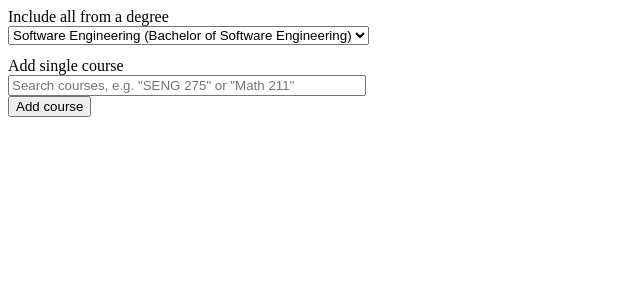
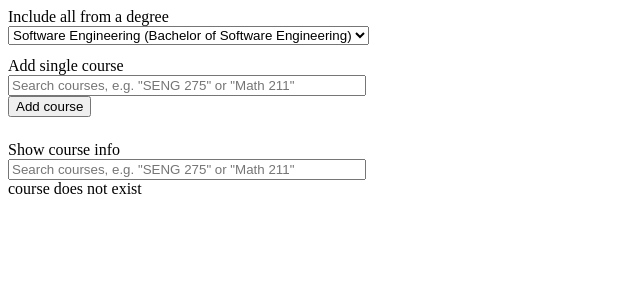
Before and after one commit to tdgao/program-planner, a React (Create React App) app: page / in a window 1280 px wide. Shown: the top 300 px of the page, without its empty margins (0-640 px from the left). Built offline with nearby package versions, Linux system fonts and the light colour scheme.

Commit message:
set up course info

```diff
--- a/public/index.html
+++ b/public/index.html
@@ -24,7 +24,7 @@
       work correctly both with client-side routing and a non-root public URL.
       Learn how to configure a non-root public URL by running `npm run build`.
     -->
-    <title>React App</title>
+    <title>Program Planner</title>
   </head>
   <body>
     <noscript>You need to enable JavaScript to run this app.</noscript>
--- a/src/coursePlanner/CourseInfo/CourseInfo.tsx
+++ b/src/coursePlanner/CourseInfo/CourseInfo.tsx
@@ -1,30 +1,38 @@
+import { atom, useAtom } from "jotai";
 import styled from "styled-components";
+import { coursesAtom } from "../ProgramPlannerAtoms";
 
 const LayoutDiv = styled.div`
   display: grid;
 `;
 
-export interface CourseInfoProps {
-  name: string;
-  description: string;
-}
+const courseAtom = atom("");
 
-export const CourseInfo = (props: CourseInfoProps) => {
+export const CourseInfo = () => {
+  const [course, setCourse] = useAtom(courseAtom);
+  const [courses] = useAtom(coursesAtom);
+
+  const courseExists = !!courses[course];
+
   return (
     <LayoutDiv>
-      <div>SENG 275</div>
-      <pre>
-        {`Some description placeholder
-[SENG]
-[Has Special Requirements]
-
-Pre reqs here
-
-
-Override Completed Date
-[set year and term]
-`}
-      </pre>
+      <div>Show course info</div>
+      <input
+        type="text"
+        placeholder={`Search courses, e.g. "SENG 275" or "Math 211"`}
+        style={{ width: "350px" }}
+        onChange={(e) => {
+          setCourse(e.target.value.toUpperCase().replace(/\s/g, ""));
+        }}
+      />
+      {courseExists ? (
+        <>
+          <div>{course}</div>
+          <pre>{JSON.stringify(courses[course], null, 2)}</pre>
+        </>
+      ) : (
+        <>course does not exist</>
+      )}
     </LayoutDiv>
   );
 };
--- a/src/coursePlanner/ProgramPlanner.tsx
+++ b/src/coursePlanner/ProgramPlanner.tsx
@@ -1,15 +1,17 @@
 import styled from "styled-components";
 import { AddCourses } from "./AddCourse/AddCourses";
+import { CourseInfo } from "./CourseInfo/CourseInfo";
 
 export const PageDiv = styled.div`
   display: grid;
-  grid-template-columns: 500px auto;
+  row-gap: 24px;
 `;
 
 export const ProgramPlanner = () => {
   return (
     <PageDiv>
       <AddCourses />
+      <CourseInfo />
     </PageDiv>
   );
 };
--- a/src/coursePlanner/ProgramPlannerAtoms.tsx
+++ b/src/coursePlanner/ProgramPlannerAtoms.tsx
@@ -1,10 +1,10 @@
-import { atom, useAtom } from "jotai";
+import { atom } from "jotai";
 import courses from "../assets/courses.json";
 import programs from "../assets/programs.json";
 
 // TODO read jotai typescript section
-const coursesAtom = atom<any>(courses);
-const programsAtom = atom<any>(programs);
+export const coursesAtom = atom<any>(courses);
+export const programsAtom = atom<any>(programs);
 
 export const currentProgramAtom = atom(
   "Software Engineering (Bachelor of Software Engineering)"
```
